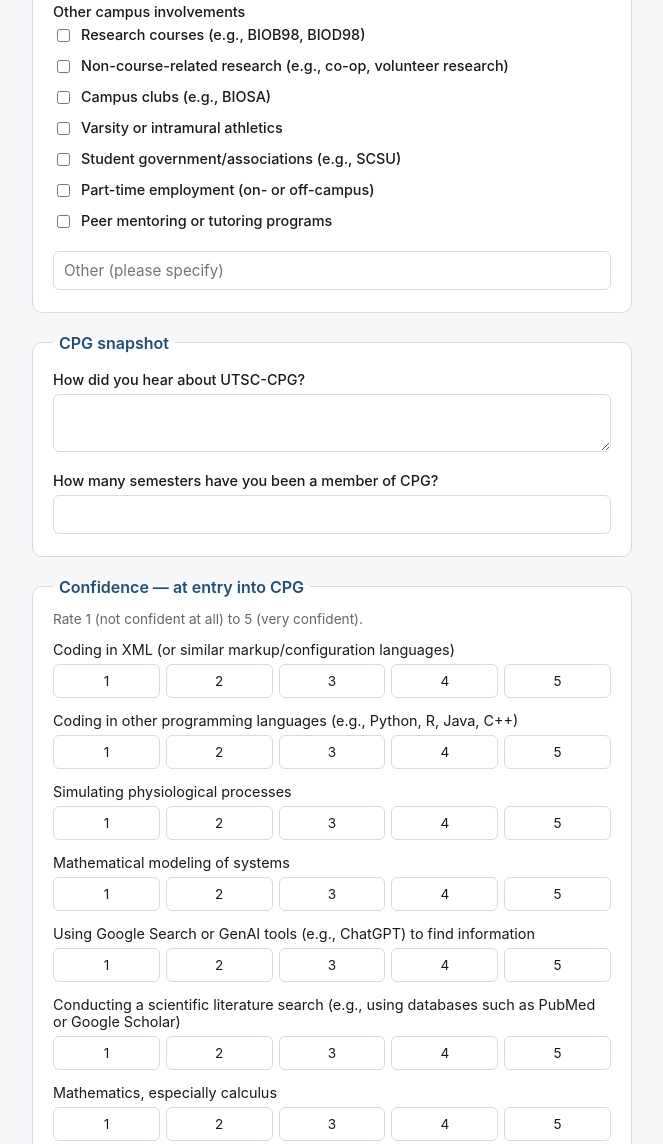
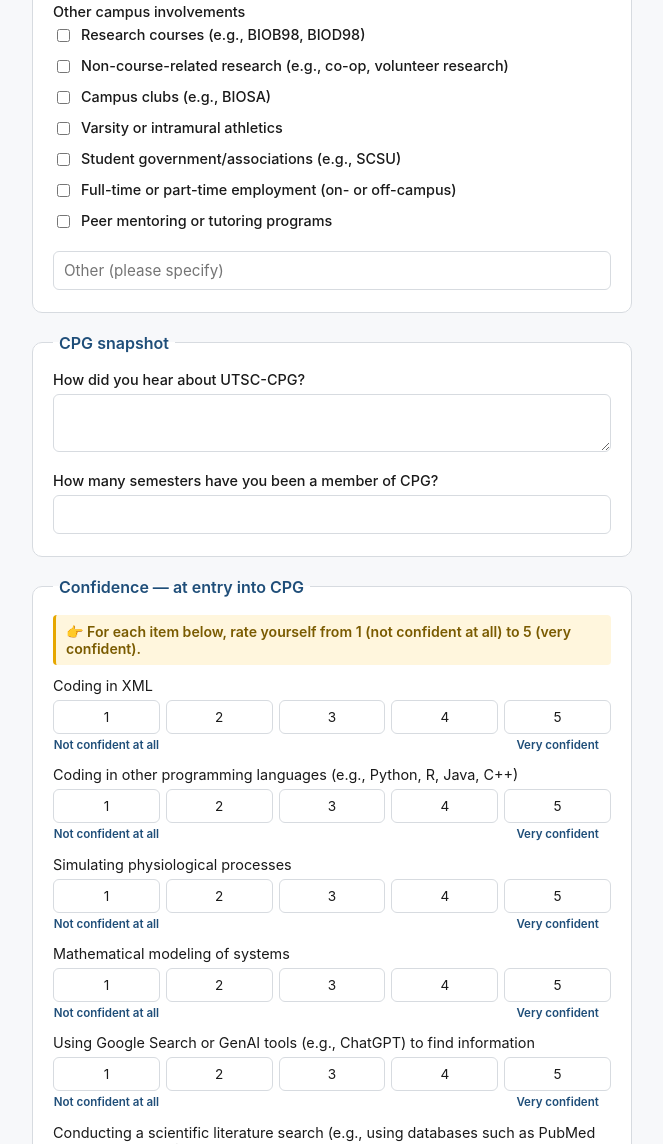
Before and after one commit to nysuloem/CPGSurvey, a website: page public/index.html in a window 1280 px wide. Shown: the part 928-2072 px from the top of the page, without its empty margins (308-971 px from the left). Drawn offline with Linux system fonts and the light colour scheme.

Commit message:
Add files via upload

```diff
--- a/public/index.html
+++ b/public/index.html
@@ -94,22 +94,22 @@
 
     <fieldset>
       <legend>Confidence — at entry into CPG</legend>
-      <p class="hint">Rate 1 (not confident at all) to 5 (very confident).</p>
+      <p class="hint">👉 For each item below, rate yourself from 1 (not confident at all) to 5 (very confident).</p>
       <div class="likert-group" data-prefix="conf_entry"></div>
     </fieldset>
 
     <fieldset>
       <legend>Confidence — today</legend>
-      <p class="hint">Same scale, same domains.</p>
+      <p class="hint">👉 Same 1–5 scale, same items — how would you rate yourself today?</p>
       <div class="likert-group" data-prefix="conf_today"></div>
     </fieldset>
 
     <fieldset>
       <legend>Overall experience</legend>
-      <p class="hint">Rate 1 (very negative) to 7 (very positive).</p>
+      <p class="hint">👉 Rate from 1 (very negative) to 7 (very positive). 4 means neutral.</p>
       <div class="likert-row">
         <span class="likert-label">Overall, how would you rate your experience in CPG?</span>
-        <div class="likert-scale" id="overall-satisfaction-scale"></div>
+        <div class="scale-wrap" id="overall-satisfaction-scale"></div>
       </div>
     </fieldset>
 
--- a/public/script.js
+++ b/public/script.js
@@ -1,5 +1,5 @@
 const CONFIDENCE_DOMAINS = [
-  { key: "coding_xml", label: "Coding in XML (or similar markup/configuration languages)" },
+  { key: "coding_xml", label: "Coding in XML" },
   { key: "coding_other", label: "Coding in other programming languages (e.g., Python, R, Java, C++)" },
   { key: "simulating_physiology", label: "Simulating physiological processes" },
   { key: "math_modeling", label: "Mathematical modeling of systems" },
@@ -16,9 +16,39 @@ const CAMPUS_INVOLVEMENTS = [
   "Campus clubs (e.g., BIOSA)",
   "Varsity or intramural athletics",
   "Student government/associations (e.g., SCSU)",
-  "Part-time employment (on- or off-campus)",
+  "Full-time or part-time employment (on- or off-campus)",
   "Peer mentoring or tutoring programs",
 ];
+
+function buildScaleButtons(name, min, max) {
+  const scale = document.createElement("div");
+  scale.className = "likert-scale";
+  for (let i = min; i <= max; i++) {
+    const optLabel = document.createElement("label");
+    const input = document.createElement("input");
+    input.type = "radio";
+    input.name = name;
+    input.value = i;
+    const span = document.createElement("span");
+    span.textContent = i;
+    optLabel.appendChild(input);
+    optLabel.appendChild(span);
+    scale.appendChild(optLabel);
+  }
+  return scale;
+}
+
+function buildScaleCaptions(min, max, captionMap) {
+  const captions = document.createElement("div");
+  captions.className = "scale-captions";
+  for (let i = min; i <= max; i++) {
+    const cap = document.createElement("span");
+    cap.className = "scale-caption";
+    cap.textContent = captionMap[i] || "";
+    captions.appendChild(cap);
+  }
+  return captions;
+}
 
 function renderLikertGroup(container, prefix) {
   CONFIDENCE_DOMAINS.forEach((domain) => {
@@ -30,38 +60,19 @@ function renderLikertGroup(container, prefix) {
     label.textContent = domain.label;
     row.appendChild(label);
 
-    const scale = document.createElement("div");
-    scale.className = "likert-scale";
-    for (let i = 1; i <= 5; i++) {
-      const optLabel = document.createElement("label");
-      const input = document.createElement("input");
-      input.type = "radio";
-      input.name = `${prefix}_${domain.key}`;
-      input.value = i;
-      const span = document.createElement("span");
-      span.textContent = i;
-      optLabel.appendChild(input);
-      optLabel.appendChild(span);
-      scale.appendChild(optLabel);
-    }
-    row.appendChild(scale);
+    const wrap = document.createElement("div");
+    wrap.className = "scale-wrap";
+    wrap.appendChild(buildScaleButtons(`${prefix}_${domain.key}`, 1, 5));
+    wrap.appendChild(buildScaleCaptions(1, 5, { 1: "Not confident at all", 5: "Very confident" }));
+    row.appendChild(wrap);
+
     container.appendChild(row);
   });
 }
 
-function renderSingleScale(container, name, min, max) {
-  for (let i = min; i <= max; i++) {
-    const optLabel = document.createElement("label");
-    const input = document.createElement("input");
-    input.type = "radio";
-    input.name = name;
-    input.value = i;
-    const span = document.createElement("span");
-    span.textContent = i;
-    optLabel.appendChild(input);
-    optLabel.appendChild(span);
-    container.appendChild(optLabel);
-  }
+function renderSingleScale(container, name, min, max, captionMap) {
+  container.appendChild(buildScaleButtons(name, min, max));
+  container.appendChild(buildScaleCaptions(min, max, captionMap));
 }
 
 function renderCheckboxGroup(container, items, name) {
@@ -86,7 +97,8 @@ renderSingleScale(
   document.getElementById("overall-satisfaction-scale"),
   "overall_satisfaction",
   1,
-  7
+  7,
+  { 1: "Very negative", 4: "Neutral", 7: "Very positive" }
 );
 renderCheckboxGroup(
   document.getElementById("campus-involvements-group"),
--- a/public/styles.css
+++ b/public/styles.css
@@ -48,9 +48,14 @@ legend {
 }
 
 .hint {
-  font-size: 0.85rem;
-  color: var(--muted);
-  margin-top: -4px;
+  font-size: 0.88rem;
+  color: #7a5b00;
+  background: #fff6dd;
+  border-left: 3px solid #e6a700;
+  border-radius: 4px;
+  padding: 8px 10px;
+  margin: 0 0 12px;
+  font-weight: 600;
 }
 
 .field {
@@ -125,6 +130,25 @@ textarea { resize: vertical; }
   border-color: var(--blue);
 }
 
+.scale-wrap {
+  flex: 1;
+}
+
+.scale-captions {
+  display: flex;
+  gap: 6px;
+  margin-top: 4px;
+}
+
+.scale-caption {
+  flex: 1;
+  text-align: center;
+  font-size: 0.72rem;
+  font-weight: 600;
+  color: var(--blue);
+  line-height: 1.25;
+}
+
 .checkbox-group {
   display: grid;
   gap: 8px;
```
